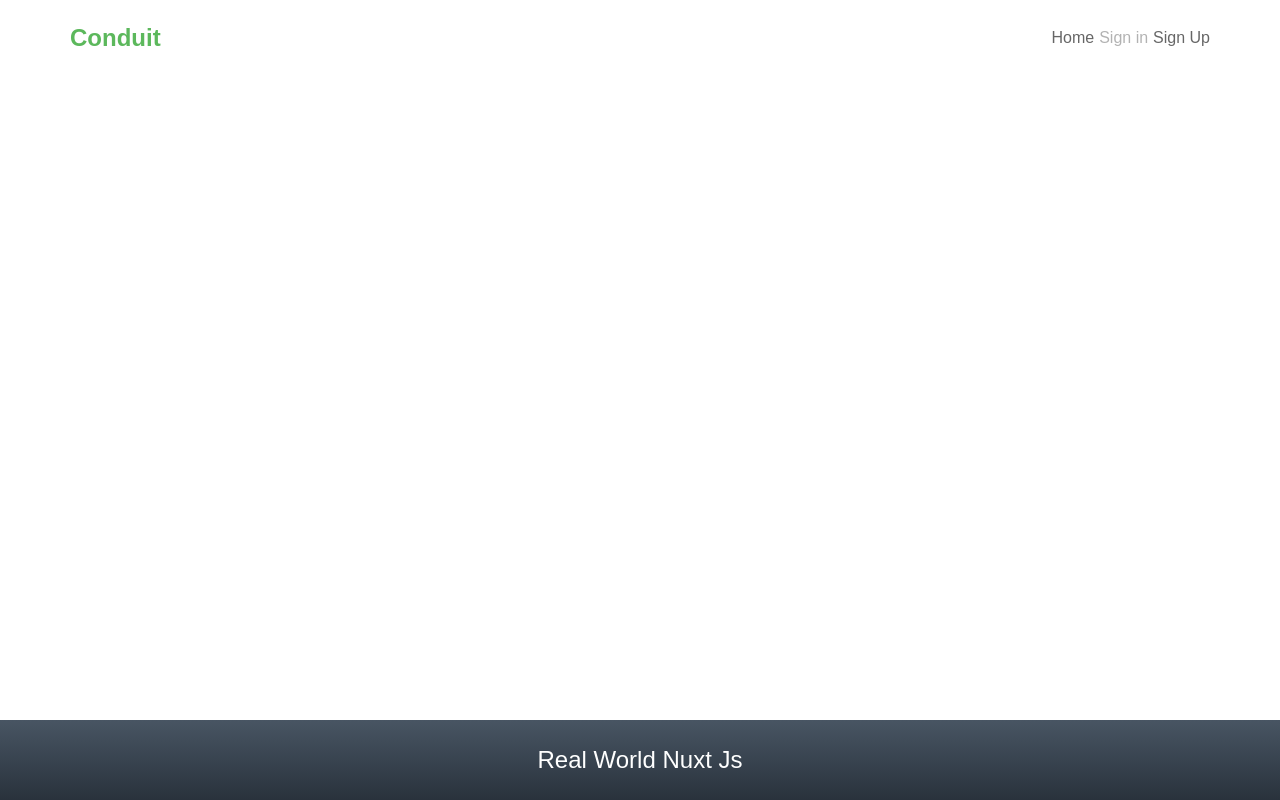
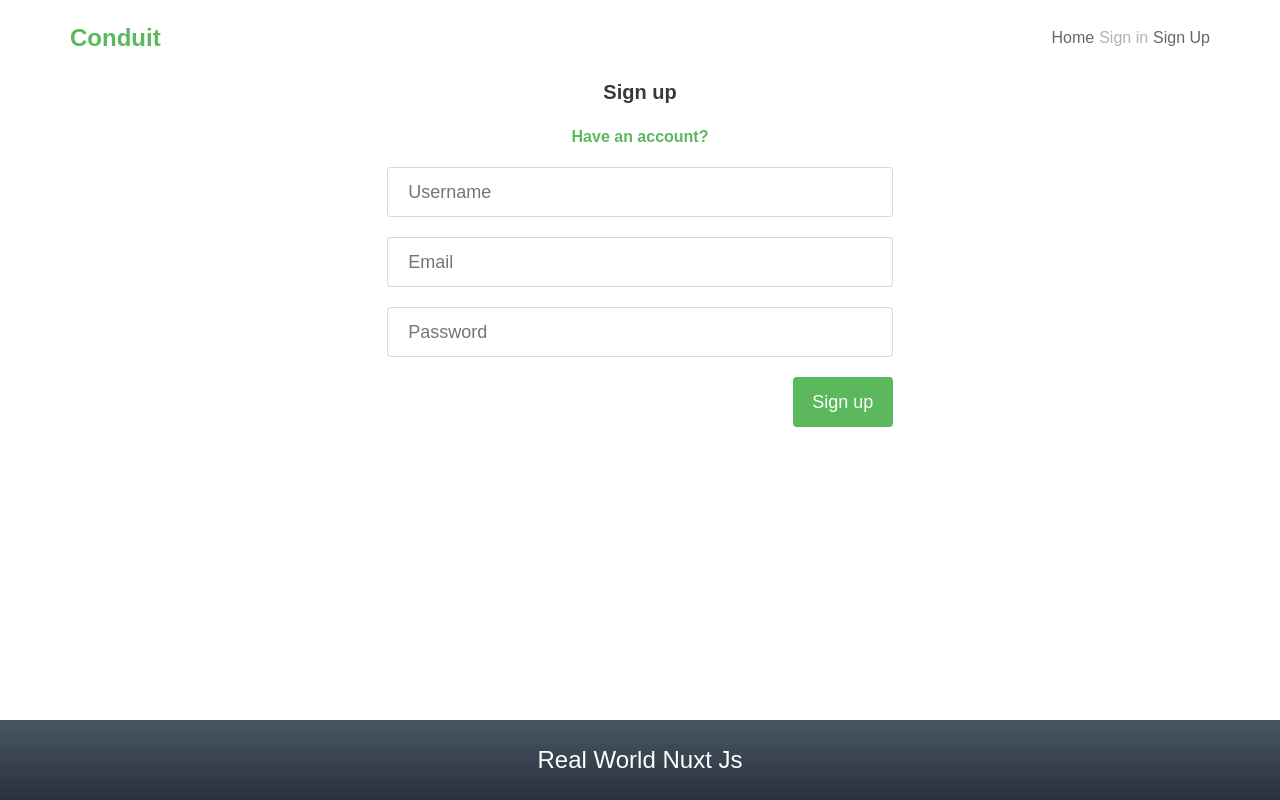
Before and after one commit to llycc/realworld-nuxtjs, a Nuxt app: page /register in a window 1280 px wide. Built offline with nearby package versions, Linux system fonts and the light colour scheme.

Commit message:
sign up,sign in

```diff
--- /dev/null
+++ b/components/SignIn.vue
@@ -0,0 +1,149 @@
+<template>
+  <div class="login-wrap">
+    <h1>
+      {{title}}
+      <p class="sub-title">
+        <nuxt-link v-if="isSignUpPage"  to="login">Have an account?</nuxt-link>
+        <nuxt-link v-else to="register" >Need an account</nuxt-link>
+      </p>
+    </h1>
+    <form @submit.prevent="onSubmit">
+      <p class="err-msg" v-for="(value, key) in errors" :key="key">
+        {{key}}<span v-for="msg in value" :key="msg">&nbsp;{{msg}}</span>
+      </p>
+      <div class="form-item" v-if="isSignUpPage">
+        <input placeholder="Username" :disabled="submitting" v-model="user.username" />
+      </div>
+      <div class="form-item">
+        <input placeholder="Email" type="email" :disabled="submitting" v-model="user.email" />
+      </div>
+      <div class="form-item">
+        <input
+          placeholder="Password"
+          :disabled="submitting"
+          type="password"
+          v-model="user.password"
+        />
+      </div>
+      <div class="form-item footer">
+        <button type="submit" :disabled="submitting">
+          {{title}}
+        </button>
+      </div>
+    </form>
+  </div>
+</template>
+<script>
+import { signIn, signUp } from "../services/user";
+import { setToken } from "../services/http";
+import { mapMutations } from "vuex";
+
+export default {
+  props: {
+    isSignUpPage: {
+      type: Boolean,
+      default: false
+    }
+  },
+  data() {
+    return {
+      title: '',
+      submitting: false,
+      errors: {},
+      user: {
+        username: '',
+        email: '',
+        password: '',
+      },
+    };
+  },
+  methods: {
+    ...mapMutations('user', ['setLogined', 'setUserInfo']),
+    onSubmit() {
+      this.submitting = true;
+      const signReq = this.isSignUpPage ? signUp : signIn;
+
+      signReq({user: this.user}).then(({user}) => {
+        this.errors = {};
+        this.setLogined(true);
+        this.setUserInfo(user);
+        setToken(user.token);
+        this.$router.push('/');
+      }, (data) => {
+        this.errors = data.errors;
+        this.submitting = false;
+      });
+    },
+  },
+  mounted() {
+    this.title = this.isSignUpPage ? 'Sign up': 'Sign in';
+  },
+};
+</script>
+<style scoped lang="less">
+.login-wrap {
+  width: 40%;
+  margin: 0 auto;
+  text-align: center;
+
+  h1 {
+    font-size: 20px;
+
+    .sub-title a {
+      font-size: 16px;
+      color: #5cb85c;
+    }
+  }
+
+  form {
+    .err-msg {
+      text-align: left;
+      font-size: 14px;
+      color: #b85c5c;
+      font-weight: bold;
+      margin: 0px 0 5px 20px;
+    }
+  }
+
+  .form-item {
+    margin-bottom: 20px;
+
+    input {
+      width: 100%;
+      height: 50px;
+      box-sizing: border-box;
+      font-size: 18px;
+      border-radius: 4px;
+      padding: 10px 20px;
+      border: 1px solid rgba(0, 0, 0, 0.15);
+
+      &:focus {
+        border-color: #66afe9;
+        outline: none;
+      }
+    }
+
+    button[type="submit"] {
+      height: 50px;
+      width: 100px;
+      border-radius: 4px;
+      font-size: 18px;
+      color: #fff;
+      background: #5cb85c;
+      border: 0;
+      cursor: pointer;
+
+      &:hover,
+      &:focus {
+        background: #449d44;
+        border: 0;
+        outline: 0;
+      }
+    }
+  }
+
+  .form-item.footer {
+    text-align: right;
+  }
+}
+</style>
--- a/pages/login.vue
+++ b/pages/login.vue
@@ -1,129 +1,21 @@
 <template>
-    <div class="login-wrap">
-        <h1>
-            Sign in
-            <p class="sub-title">
-                <nuxt-link to="register">Need an account</nuxt-link>
-            </p>
-        </h1>
-        <form @submit.prevent="onSubmit">
-            <p class="err-msg">
-                {{errMsg}}
-            </p>
-            <div class="form-item">
-                <input placeholder="Email" type="email" :disabled="submitting" v-model="user.email"/>
-            </div>
-            <div class="form-item">
-                <input placeholder="Password" :disabled="submitting" type="password" v-model="user.password"/>
-            </div>
-            <div class="form-item footer">
-                <button type="submit" :disabled="submitting">Sign in</button>
-            </div>
-        </form>
-    </div>
+  <div>
+    <sign-in></sign-in>
+  </div>
 </template>
 <script>
-  import {login} from '../services/user';
-  import {setToken} from '../services/http';
-  import {mapMutations} from 'vuex';
-  export default {
-    data() {
-      return {
-        submitting: false,
-        errMsg: '',
-        user: {
-          email: '',
-          password: ''
-        }
-      }
-    },
-    methods: {
-      ...mapMutations('user', ['setLogined', 'setUserInfo']),
-      onSubmit() {
-        this.submitting = true;
+import signIn from '../components/signIn';
+export default {
+  components: {signIn},
+  data() {
+    return {};
+  },
+  methods: {},
+  created() {
 
-        login({user: this.user}).then(({user}) => {
-          this.errMsg = '';
-          this.setLogined(true);
-          this.setUserInfo(user);
-          setToken(user.token);
-          this.$router.push('/register');
-        }, () => {
-          this.errMsg = 'email or password is error!';
-          this.submitting = false;
-        });
-      },
-    },
-    created() {
-    }
-  }
+  },
+};
 </script>
 
-
 <style scoped lang="less">
-    .login-wrap {
-        width: 40%;
-        margin: 0 auto;
-        text-align: center;
-
-        h1 {
-            font-size: 20px;
-
-            .sub-title a {
-                font-size: 16px;
-                color: #5CB85C;
-            }
-        }
-
-        form {
-            .err-msg {
-                text-align: left;
-                font-size: 14px;
-                color: #B85C5C;
-                font-weight: bold;
-                margin: 0px 0 5px 20px;
-                height: 20px;
-            }
-        }
-
-        .form-item {
-            margin-bottom: 20px;
-
-            input {
-                width: 100%;
-                height: 50px;
-                box-sizing: border-box;
-                font-size: 18px;
-                border-radius: 4px;
-                padding: 10px 20px;
-                border: 1px solid rgba(0, 0, 0, 0.15);
-
-                &:focus {
-                    border-color: #66afe9;
-                    outline: none;
-                }
-            }
-
-            button[type=submit] {
-                height: 50px;
-                width: 100px;
-                border-radius: 4px;
-                font-size: 18px;
-                color: #fff;
-                background: #5CB85C;
-                border: 0;
-                cursor: pointer;
-
-                &:hover, &:focus {
-                    background: #449d44;
-                    border: 0;
-                    outline: 0;
-                }
-            }
-        }
-
-        .form-item.footer {
-            text-align: right;
-        }
-    }
 </style>
--- a/pages/register.vue
+++ b/pages/register.vue
@@ -0,0 +1,17 @@
+<template>
+  <div>
+    <sign-in :isSignUpPage="true"></sign-in>
+  </div>
+</template>
+<script>
+import signIn from '../components/signIn';
+export default {
+  components: {signIn},
+  data() {
+    return {};
+  },
+};
+</script>
+
+<style scoped lang="less">
+</style>
--- a/services/http.js
+++ b/services/http.js
@@ -28,7 +28,7 @@ http.interceptors.request.use(function(config) {
 http.interceptors.response.use(function(response) {
   return response.data;
 }, function(error) {
-  return Promise.reject(error);
+  return Promise.reject(error.response.data);
 });
 
 export function setToken(token) {
--- a/services/user.js
+++ b/services/user.js
@@ -1,5 +1,8 @@
 import http from './http';
 
-export function login(data) {
+export function signIn(data) {
   return http.post('/users/login', data);
 }
+export function signUp(user) {
+  return http.post('/users', user);
+}
```
